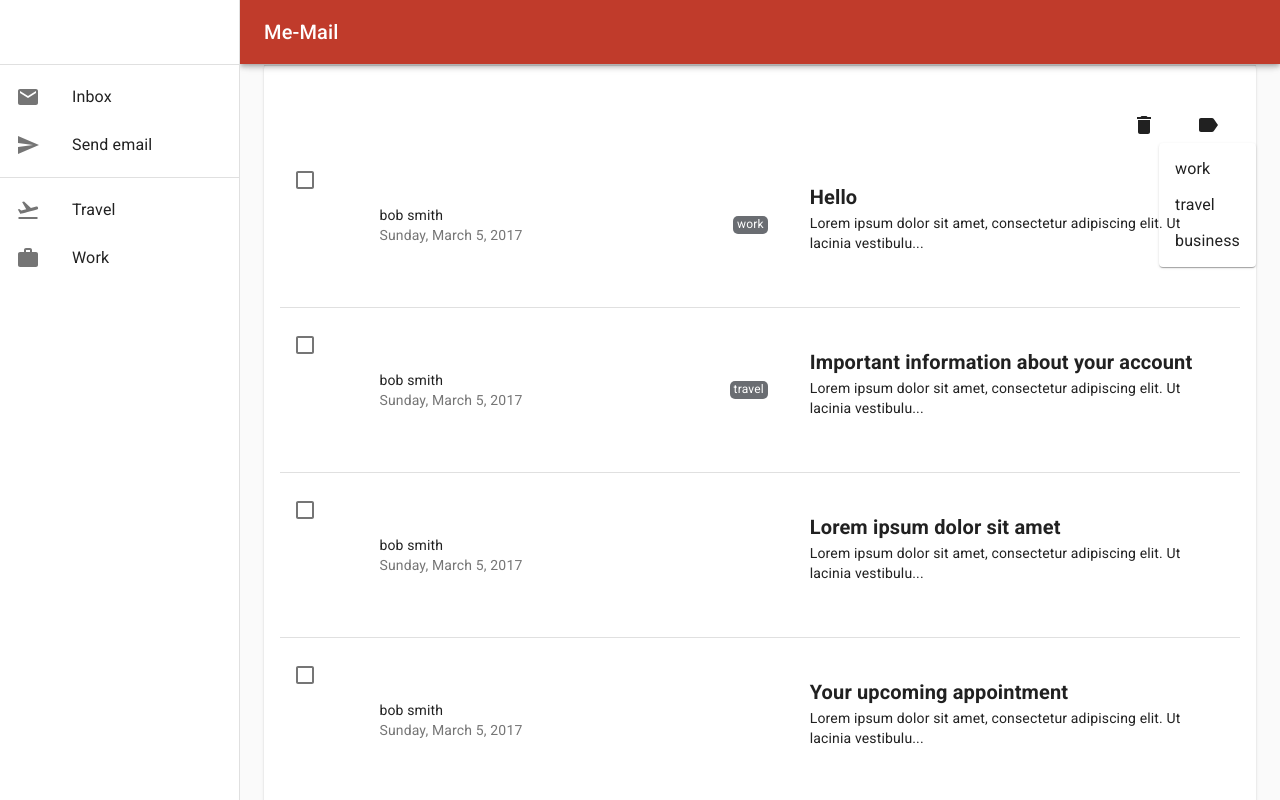
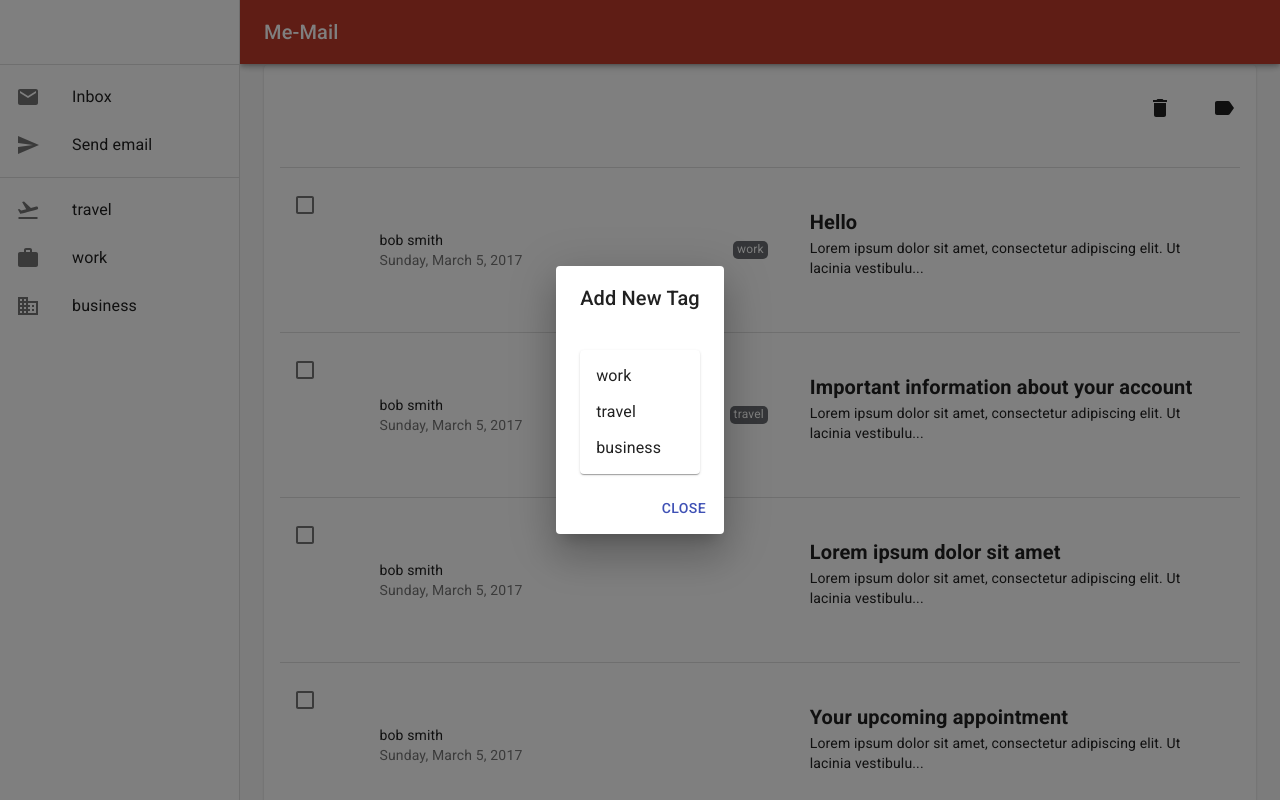
Before and after one commit to asbillings07/gmail-clone-exercise, a React (Create React App) app: page / in a window 1280 px wide. Both pictures are taken after a click on the button 1208 px from the left and 125 px from the top of the page. Shown: the top 800 px of the page. Built offline with nearby package versions, Linux system fonts and the light colour scheme.

Commit message:
add global toast service and new dialog popup

```diff
--- a/src/App.js
+++ b/src/App.js
@@ -1,11 +1,22 @@
 import React from 'react'
 import { BrowserRouter as Router, Route, Switch } from 'react-router-dom'
 import { SideBar } from './templates/SideBar'
+import { useStore } from './Store'
 import { EmailList } from './templates/EmailList'
 import { Message } from './templates/Message'
+import { Toast } from './components/reuseable-ui/GlobalToast'
 function App() {
+  const { toast, setToast } = useStore()
+  const closeToast = () => {
+    setToast({
+      isOpen: false,
+      message: '',
+      variant: 'info'
+    })
+  }
   return (
     <Router>
+      <Toast isOpen={toast.isOpen} variant={toast.variant} message={toast.message} onClose={closeToast} />
       <SideBar />
       {/* Need SideBar Here */}
       <Switch>
--- a/src/Store.js
+++ b/src/Store.js
@@ -5,9 +5,16 @@ const Store = createContext()
 function Provider({ children }) {
   const emails = emailJson.messages
   const [email, setEmail] = useState(emails)
+  const [toast, setToast] = useState({
+    isOpen: false,
+    message: '',
+    variant: 'info'
+  })
   const value = {
     emails: email,
-    setEmail
+    setEmail,
+    toast,
+    setToast
   }
   return <Store.Provider value={value}>{children}</Store.Provider>
 }
--- a/src/components/SideBarList.js
+++ b/src/components/SideBarList.js
@@ -2,7 +2,7 @@ import PropTypes from 'prop-types'
 import React from 'react'
 import { useHistory } from 'react-router-dom'
 import { List, ListItem, Divider, ListItemIcon, ListItemText } from '@material-ui/core'
-import { Mail, Send, Work, FlightTakeoff } from '@material-ui/icons'
+import { Mail, Send, Work, FlightTakeoff, Business } from '@material-ui/icons'
 
 export const SideBarList = ({ toolbar }) => {
   const history = useHistory()
@@ -25,11 +25,15 @@ export const SideBarList = ({ toolbar }) => {
       <List>
         <ListItem button>
           <ListItemIcon>{<FlightTakeoff />}</ListItemIcon>
-          <ListItemText primary='Travel' />
+          <ListItemText primary='travel' />
         </ListItem>
         <ListItem button>
           <ListItemIcon>{<Work />}</ListItemIcon>
-          <ListItemText primary='Work' />
+          <ListItemText primary='work' />
+        </ListItem>
+        <ListItem button>
+          <ListItemIcon>{<Business />}</ListItemIcon>
+          <ListItemText primary='business' />
         </ListItem>
       </List>
     </div>
--- /dev/null
+++ b/src/components/reuseable-ui/Dialog.js
@@ -0,0 +1,30 @@
+import React from 'react'
+import { Button, Dialog, DialogActions, DialogContent, DialogContentText, DialogTitle } from '@material-ui/core'
+import PropTypes from 'prop-types'
+
+export const CustomDialog = ({ isOpen, handleClose, title, subtitle, children }) => {
+  return (
+    <>
+      <Dialog maxWidth='sm' open={isOpen} onClose={handleClose} aria-labelledby='max-width-dialog-title'>
+        <DialogTitle id='max-width-dialog-title'>{title}</DialogTitle>
+        <DialogContent>
+          <DialogContentText>{subtitle}</DialogContentText>
+          {children}
+        </DialogContent>
+        <DialogActions>
+          <Button onClick={handleClose} color='primary'>
+            Close
+          </Button>
+        </DialogActions>
+      </Dialog>
+    </>
+  )
+}
+
+CustomDialog.propTypes = {
+  isOpen: PropTypes.bool.isRequired,
+  handleClose: PropTypes.func.isRequired,
+  title: PropTypes.string.isRequired,
+  subtitle: PropTypes.string,
+  children: PropTypes.element.isRequired
+}
--- /dev/null
+++ b/src/components/reuseable-ui/GlobalToast.js
@@ -0,0 +1,85 @@
+import React from 'react'
+import { SnackbarContent, Snackbar, IconButton } from '@material-ui/core'
+import PropTypes from 'prop-types'
+import clsx from 'clsx'
+import { Close, Info, CheckCircle, Warning } from '@material-ui/icons'
+import ErrorIcon from '@material-ui/icons/Error'
+import { makeStyles } from '@material-ui/core/styles'
+import { amber, green } from '@material-ui/core/colors'
+
+/** Material UI Component holds a toast message content. Use inconjunction with the SnackBar component  */
+const useStyles1 = makeStyles(theme => ({
+  success: {
+    backgroundColor: green[600]
+  },
+  error: {
+    backgroundColor: theme.palette.error.dark
+  },
+  info: {
+    backgroundColor: theme.palette.primary.main
+  },
+  warning: {
+    backgroundColor: amber[700]
+  },
+  icon: {
+    fontSize: 20
+  },
+  iconVariant: {
+    opacity: 0.9,
+    marginRight: theme.spacing(1)
+  },
+  message: {
+    display: 'flex',
+    alignItems: 'center'
+  }
+}))
+
+const variantIcon = {
+  success: CheckCircle,
+  warning: Warning,
+  error: ErrorIcon,
+  info: Info
+}
+
+export const Toast = ({ className, message, onClose, variant, isOpen, ...other }) => {
+  const classes = useStyles1()
+
+  const Icon = variantIcon[variant]
+
+  return (
+    <Snackbar
+      anchorOrigin={{
+        vertical: 'top',
+        horizontal: 'right'
+      }}
+      open={isOpen}
+      autoHideDuration={6000}
+      onClose={onClose}
+    >
+      <SnackbarContent
+        className={clsx(classes[variant], className)}
+        aria-describedby='client-snackbar'
+        message={
+          <span id='client-snackbar' className={classes.message}>
+            <Icon className={clsx(classes.icon, classes.iconVariant)} />
+            {message}
+          </span>
+        }
+        action={[
+          <IconButton key='close' aria-label='close' color='inherit' onClick={onClose}>
+            <Close className={classes.icon} />
+          </IconButton>
+        ]}
+        {...other}
+      />
+    </Snackbar>
+  )
+}
+
+Toast.propTypes = {
+  className: PropTypes.string,
+  isOpen: PropTypes.bool.isRequired,
+  message: PropTypes.string.isRequired,
+  onClose: PropTypes.func.isRequired,
+  variant: PropTypes.oneOf(['error', 'info', 'success', 'warning']).isRequired
+}
--- a/src/components/reuseable-ui/PopOver.js
+++ /dev/null
@@ -1,54 +0,0 @@
-import PropTypes from 'prop-types'
-import React from 'react'
-import ClickAwayListener from '@material-ui/core/ClickAwayListener'
-import Grow from '@material-ui/core/Grow'
-import Paper from '@material-ui/core/Paper'
-import Popper from '@material-ui/core/Popper'
-import MenuItem from '@material-ui/core/MenuItem'
-import MenuList from '@material-ui/core/MenuList'
-
-export function PopOver({ isOpen, setIsOpen, addTags, anchorRef }) {
-  const handleClose = () => {
-    setIsOpen(false)
-  }
-
-  // return focus to the button when we transitioned from !open -> open
-  const prevIsOpen = React.useRef(isOpen)
-  React.useEffect(() => {
-    if (prevIsOpen.current === true && isOpen === false) {
-      anchorRef.current.focus()
-    }
-
-    prevIsOpen.current = isOpen
-  }, [anchorRef, isOpen])
-
-  return (
-    <Popper open={isOpen} anchorEl={anchorRef.current} role={undefined} transition disablePortal>
-      {({ TransitionProps, placement }) => (
-        <Grow {...TransitionProps} style={{ transformOrigin: placement === 'bottom' ? 'center top' : 'center top' }}>
-          <Paper>
-            <ClickAwayListener onClickAway={handleClose}>
-              <MenuList autoFocusItem={isOpen} id='menu-list-grow'>
-                <MenuItem value='work' onClick={e => addTags(e.target.textContent)}>
-                  work
-                </MenuItem>
-                <MenuItem value='Travel' onClick={e => addTags(e.target.textContent)}>
-                  travel
-                </MenuItem>
-                <MenuItem value='business' onClick={e => addTags(e.target.textContent)}>
-                  business
-                </MenuItem>
-              </MenuList>
-            </ClickAwayListener>
-          </Paper>
-        </Grow>
-      )}
-    </Popper>
-  )
-}
-
-PopOver.propTypes = {
-  addTags: PropTypes.func.isRequired,
-  isOpen: PropTypes.bool.isRequired,
-  setIsOpen: PropTypes.func.isRequired
-}
--- a/src/templates/EmailList.js
+++ b/src/templates/EmailList.js
@@ -2,12 +2,31 @@ import React, { useState, useRef } from 'react'
 import HTMLParser from 'html-react-parser'
 import { useHistory } from 'react-router-dom'
 import { useStore } from '../Store'
+import { CustomDialog } from '../components/reuseable-ui/Dialog'
 import { makeStyles } from '@material-ui/core/styles'
 import { useWindowDimensions } from '../components/Hooks/useWindowDimensions'
 import { Delete, Label } from '@material-ui/icons'
 import { Tags } from '../components/Tags'
-import { PopOver } from '../components/reuseable-ui/PopOver'
-import { Button, Checkbox, CardContent, List, ListItem, ListItemText, Divider, Grid, Table, TableBody, TableCell, TableRow, Container, Paper, Typography } from '@material-ui/core'
+import {
+  Button,
+  Checkbox,
+  CardContent,
+  List,
+  ListItem,
+  ListItemText,
+  Divider,
+  Grid,
+  Table,
+  TableBody,
+  TableCell,
+  TableRow,
+  Container,
+  Paper,
+  Typography,
+  MenuItem,
+  ClickAwayListener,
+  MenuList
+} from '@material-ui/core'
 const useStyles = makeStyles(theme => ({
   root: { padding: theme.spacing(8) },
   checkbox: { margin: theme.spacing(1) },
@@ -41,7 +60,7 @@ const useStyles = makeStyles(theme => ({
 }))
 
 export const EmailList = () => {
-  const { emails, setEmail } = useStore()
+  const { emails, setEmail, setToast } = useStore()
   const { width } = useWindowDimensions()
   const anchorRef = useRef(null)
   const classes = useStyles()
@@ -50,11 +69,26 @@ export const EmailList = () => {
   const [checked, setChecked] = useState([])
   const [isOpen, setIsOpen] = useState(false)
 
+  const handleDialogClose = () => {
+    setIsOpen(false)
+  }
+
   const deleteEmails = () => {
     if (checked.length > 0) {
       const newEmails = emails.filter(email => !checked.includes(email))
       setEmail(newEmails)
+      setToast({
+        isOpen: true,
+        message: `${checked.length} email(s) have been deleted`,
+        variant: 'success'
+      })
       setChecked([])
+    } else {
+      setToast({
+        isOpen: true,
+        message: 'No emails selected to delete',
+        variant: 'info'
+      })
     }
   }
 
@@ -69,6 +103,12 @@ export const EmailList = () => {
           setEmail(emails)
           setChecked([])
         }
+      })
+    } else {
+      setToast({
+        isOpen: true,
+        message: 'No emails selected to add tags to',
+        variant: 'info'
       })
     }
   }
@@ -103,20 +143,37 @@ export const EmailList = () => {
     <Container className={classes.container}>
       <Paper position='static' className={classes.tableContent}>
         <form autoComplete='off' noValidate>
-          <Divider />
-          <CardContent className={classes.tableContent}>
-            <Grid container justify='flex-end' style={{ marginBottom: '10pt' }}>
-              <Grid item>
+          <Grid container justify='flex-end' alignItems='center' style={{ marginBottom: '10px', marginTop: '10px' }}>
+            <Grid item style={{ marginTop: '15px' }}>
               <Button onClick={() => deleteEmails()}>
                 <Delete />
               </Button>
             </Grid>
-              <Grid item>
+            <Grid item style={{ marginTop: '15px' }}>
               <Button onClick={() => setIsOpen(true)} ref={anchorRef}>
                 <Label />
               </Button>
-                <PopOver isOpen={isOpen} setIsOpen={setIsOpen} addTags={addNewTag} anchorRef={anchorRef} />
+              <CustomDialog isOpen={isOpen} handleClose={handleDialogClose} title='Add New Tag'>
+                <Paper>
+                  <ClickAwayListener onClickAway={handleDialogClose}>
+                    <MenuList autoFocusItem={isOpen} id='menu-list-grow'>
+                      <MenuItem value='work' onClick={e => addNewTag(e.target.textContent)}>
+                        work
+                      </MenuItem>
+                      <MenuItem value='Travel' onClick={e => addNewTag(e.target.textContent)}>
+                        travel
+                      </MenuItem>
+                      <MenuItem value='business' onClick={e => addNewTag(e.target.textContent)}>
+                        business
+                      </MenuItem>
+                    </MenuList>
+                  </ClickAwayListener>
+                </Paper>
+              </CustomDialog>
             </Grid>
+            <CardContent className={classes.tableContent}>
+              <Divider orientation='horizontal' />
+              <Grid>
                 <Table size='medium'>
                   <TableBody>
                     {}
@@ -161,6 +218,7 @@ export const EmailList = () => {
                 </Table>
               </Grid>
             </CardContent>
+          </Grid>
         </form>
       </Paper>
     </Container>
```
Also changed, not shown: src/logo.svg (deleted). Lines whose indentation alone changed are shown as unchanged.
